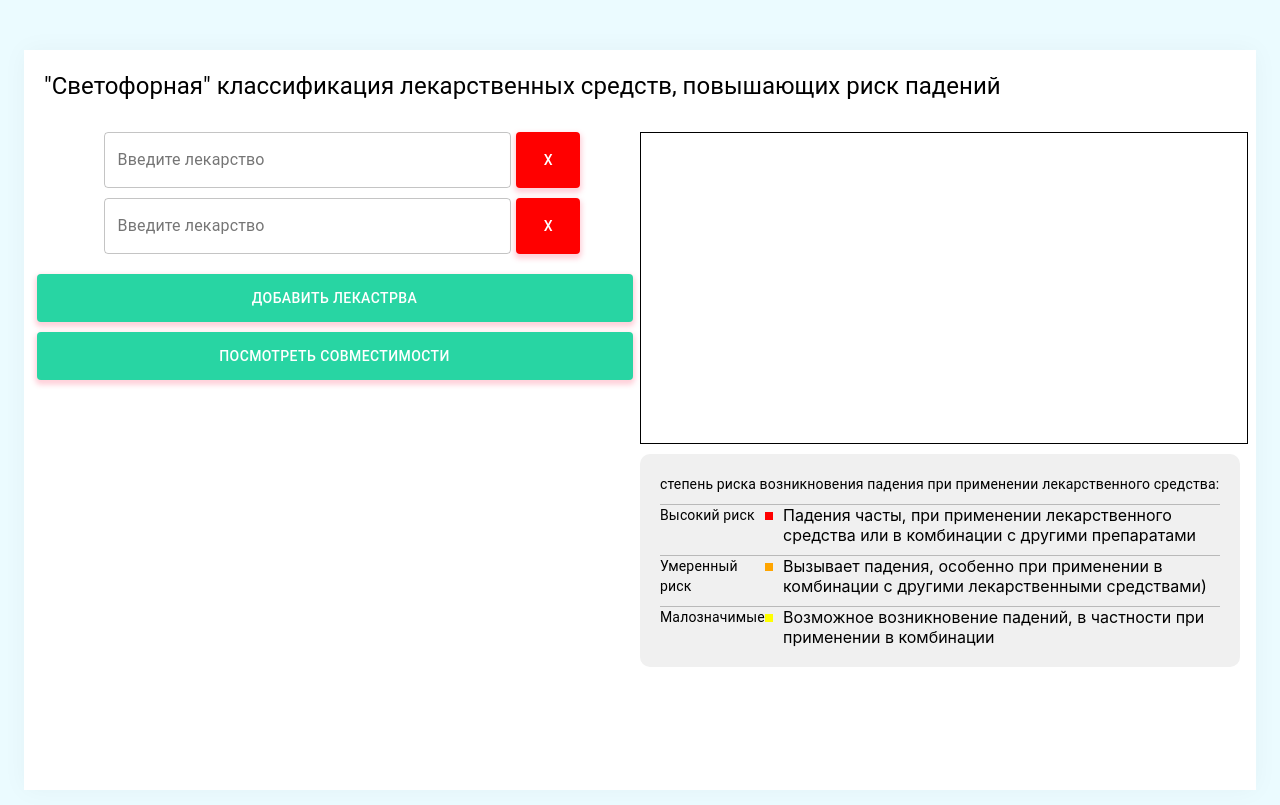
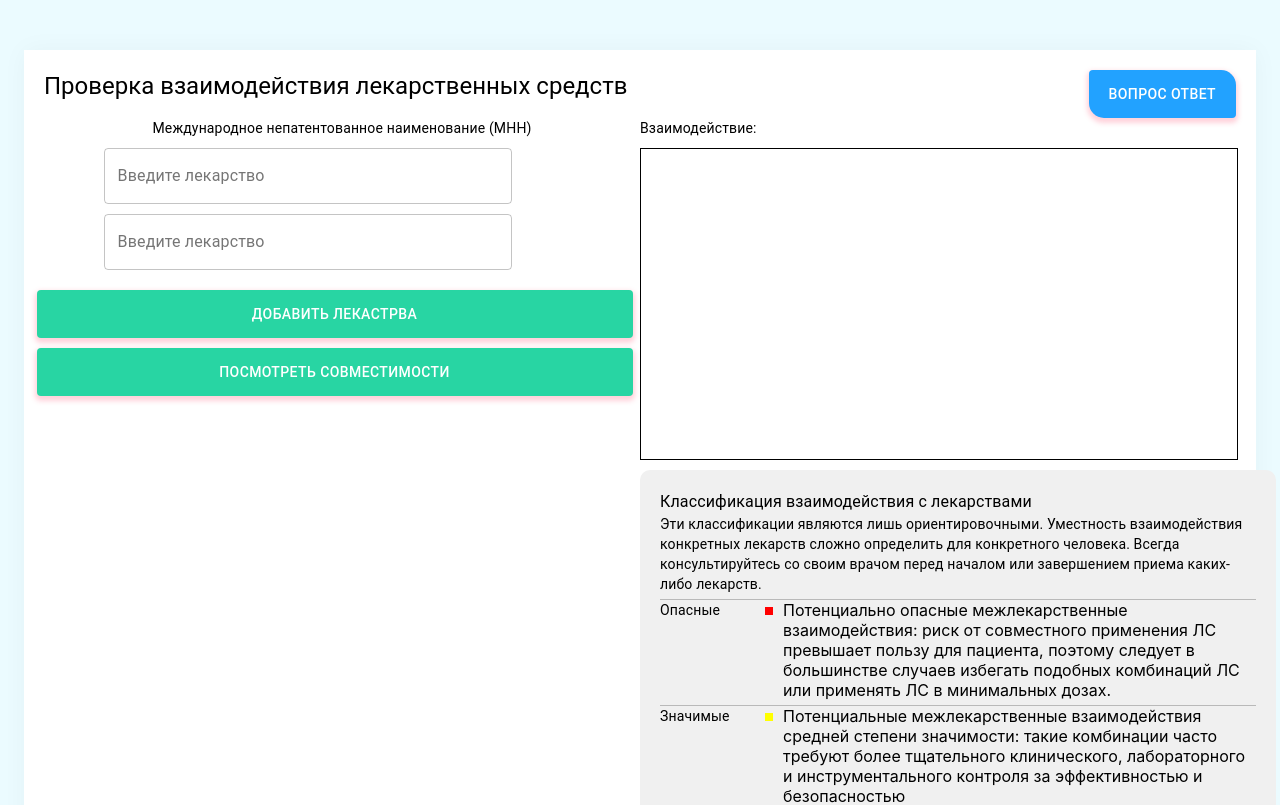
Before and after one commit to syemc/interation_ddi_react, a React (Create React App) app: page / in a window 1280 px wide. Shown: the top 805 px of the page. Built offline with nearby package versions, Linux system fonts and the light colour scheme.

Commit message:
change url and

```diff
--- a/src/App.js
+++ b/src/App.js
@@ -1,12 +1,12 @@
-import React, { useReducer, useState, useEffect } from 'react';
-import { Box, TextField, Typography, Container, Grid, Button, TextareaAutosize, colors } from "@material-ui/core";
+import React, { useState } from 'react';
+import { Box, TextField, Typography, Container, Grid, Button } from "@material-ui/core";
 import { makeStyles } from '@material-ui/core/styles';
 import { useHistory } from "react-router-dom";
 import Autocomplete from '@material-ui/lab/Autocomplete';
 import axios from 'axios'
 
+import ButtonCustom from './component/ButtonCustom'
 import SimpleModal from './component/SimpleModal'
-import ButtonCustom from './component/ButtonCustom'
 
 const useClasses = makeStyles(theme => ({
   content: {
@@ -111,8 +111,7 @@ const useClasses = makeStyles(theme => ({
   interactionBox: {
     display: 'flex',
     justifyContent: 'start',
-    alignItems: 'start',
-    marginTop: 20
+    alignItems: 'start'
   },
   TextAreaBox: {
     [theme.breakpoints.down('sm')]: {
@@ -128,7 +127,7 @@ const useClasses = makeStyles(theme => ({
     width: '100%',
     height: 300,
     border: '1px solid black',
-    padding: 5,
+    paddingTop: 10,
     flexDirection: 'column',
     overflow: 'auto',
 
@@ -137,20 +136,20 @@ const useClasses = makeStyles(theme => ({
     padding: 20,
     borderRadius: 10,
     backgroundColor: '#f0f0f0',
-    width: '94%',
-    height: '100%',
+    width: '100%',
+    minHeight: 300,
     marginTop: 10
   },
   InfoBlock_Content: {
     display: 'flex',
     justifyContent: 'center',
     alignItems: 'start',
-    flexDirection: 'column',
+    flexDirection: 'column'
   },
   InfoBlock_Item: {
     display: 'flex',
     flexDirection: 'row',
-    marginTop: 10,
+    marginTop: 5,
     borderTop: '1px solid #b9b9b9',
     width: '100%',
     [theme.breakpoints.down('xs')]: {
@@ -170,18 +169,17 @@ const useClasses = makeStyles(theme => ({
   }
 }))
 
-const App = () => {
+const Interactions = () => {
   let history = useHistory();
   const classes = useClasses()
 
   let [idCounter, setIdCounter] = useState(1)
   const [effect, setEffect] = useState([])
-  const [mnn1, setMnn1] = useState('')
-  const [mnn2, setMnn2] = useState('')
-  const [color, setColor] = useState()
   const [showModal, setShowModal] = useState(false)
   const [AutoCompliteList, setAutoComplite] = useState([])
-  const spanCustom = document.createElement('span')
+
+  const urlGlobal = 'https://pocketmedic.online/'
+  const urlLocal = 'http://127.0.0.1:8000/'
 
   const [inputs, setInputs] = useState([
     {
@@ -243,58 +241,65 @@ const App = () => {
     })
     console.log(getParams)
     axios
-      .get(`https://pocketmedic.online/compare/drugs_mnn?` + getParams)
+      .get(`${urlLocal}compare/drugs_mnn?` + getParams)
       .then(response => {
         const compares = response.data
-        compares.map((compare) => {
-          if (compare.effect !== 'not effect') {
-            console.log(response.data)
-            setEffect(response.data)
-          } else {
-            setShowModal(true)
-          }
+        let status = compares.some((item) => {
+          return item.effect !== 'not effect'
         })
+        if (status) {
+          setEffect(response.data)
+        } else {
+          setShowModal(true)
+        }
       }).catch((error) => {
         console.log('error', error)
       })
   }
   const arrayInfoDrug = [
     {
-      label: 'Высокий риск',
-      value: 'Падения часты, при применении лекарственного средства или в комбинации с другими препаратами',
+      label: 'Опасные',
+      value: 'Потенциально опасные межлекарственные взаимодействия: риск от совместного применения ЛС превышает пользу для пациента, поэтому следует в большинстве случаев избегать подобных комбинаций ЛС или применять ЛС в минимальных дозах.',
       color: 'red'
     },
     {
-      label: 'Умеренный риск',
-      value: 'Вызывает падения, особенно при применении в комбинации с другими лекарственными средствами)',
-      color: 'orange'
+      label: 'Значимые ',
+      value: 'Потенциальные межлекарственные взаимодействия средней степени значимости: такие комбинации часто требуют более тщательного клинического, лабораторного и инструментального контроля за эффективностью и безопасностью',
+      color: 'yellow'
     },
     {
       label: 'Малозначимые ',
-      value: 'Возможное возникновение падений, в частности при применении в комбинации',
-      color: 'yellow'
+      value: 'Взаимодействия с минимальным клиническим значением. К этому уровню относятся взаимодействия, характеризующиеся минимальным риском развития неблагоприятных побочных реакций или неэффективности лечения.',
+      color: 'green'
+    },
+    {
+      label: 'Неизвестные',
+      value: 'Информация о взаимодействии недоступна.',
+      color: 'gray'
     },
   ]
   const searchAutoComplite = (inputs) => {
     console.log(inputs)
     axios
-      .get(`https://pocketmedic.online/compare/drugs_search?drug=` + inputs)
+      .get(`${urlLocal}compare/drugs_search?drug=` + inputs)
       .then(response => {
-        const compares = response.data.mnn_1
+        const compares = response.data
         setAutoComplite(Object.values(compares))
       }).catch(error => console.log('autoComplite error', error))
   }
   return (
-
     <div className={classes.container}>
       <Container>
         <Box className={classes.content}>
           <Box className={classes.titleBox}>
-            <Typography variant="h5">"Светофорная" классификация лекарственных средств, повышающих риск падений</Typography>
+            <Typography variant="h5">Проверка взаимодействия лекарственных средств</Typography>
+            <Box className={classes.buttonBox}>
+              <ButtonCustom text="Вопрос ответ" onClick={() => { history.push("/faq") }} />
+            </Box>
           </Box>
           <Grid container className={classes.interactionBox}>
             <Grid item lg={6} sm={12} md={6} xl={6} xs={12} className={classes.activePart}>
-              {/* <Typography variant="body2">Международное непатентованное наименование (МНН)</Typography> */}
+              <Typography variant="body2">Международное непатентованное наименование (МНН)</Typography>
               <Box className={classes.activePart__inputBox}>
                 {inputs.map((item, index) => (
                   <Box className={classes.activePart__inputBox_item} key={index}>
@@ -303,13 +308,14 @@ const App = () => {
                       freeSolo
                       options={AutoCompliteList}
                       className={classes.activePart__input}
-
                       onInputChange={(event, newInputValue) => handleAutoComplite(item.id, newInputValue)}
                       renderInput={(params) => (
                         <TextField  {...params} id="outlined-basic" label="Введите лекарство" variant="outlined" value={item.value} onChange={handleText(item.id)} />
                       )}
                     />
-                    <Button variant="contained" className={classes.activePart__cancelButton} onClick={() => { handleDelete(item.id) }}>x</Button>
+                    {item.close == false ? <Box style={{ width: 80, height: 56 }}></Box> :
+                      <Button variant="contained" className={classes.activePart__cancelButton} onClick={() => { handleDelete(item.id) }}>x</Button>
+                    }
                   </Box>
                 ))}
               </Box>
@@ -320,20 +326,19 @@ const App = () => {
             </Grid>
             <Grid item lg={6} sm={12} md={6} xl={6} xs={12} className={classes.TextAreaBox}>
               <Box style={{ display: 'flex', flexDirection: 'row', marginBottom: 10 }}>
-                {/* <Typography variant="body2">Взаимодействие:</Typography> */}
+                <Typography variant="body2">Взаимодействие:</Typography>
               </Box>
               <Box className={classes.interactionsContent}>
                 {/* <Box>{effect !== 'нету эффектов' ? mnn1 + ' и ' + mnn2 + ' взаимодействуют: ' : ''} {effect !== 'нету эффектов' ? colorBox() : ''}{effect}</Box> */}
-
                 {effect ? effect.map((item, index) => (
                   <div key={index}>
-                    <span style={{ fontWeight: 'bold' }}>{item.drug_1}</span> и <span style={{ fontWeight: 'bold' }}>{item.drug_2}</span> взаимодействуют: <span style={{ backgroundColor: `${item.effect !== 'not effect' ? Object.values(item.color) : 'grey'}`, width: 15, height: 20, margin: 5, border: '1px solid black', color: `${item.effect !== 'not effect' ? Object.values(item.color) : 'grey'}` }}>az</span> {Object.values(item.effect)}
+                    <span style={{ fontWeight: 'bold' }}>{item.drug_1}</span> и <span style={{ fontWeight: 'bold' }}>{item.drug_2}</span> взаимодействуют: <span style={{ backgroundColor: `${item.effect !== 'not effect' ? item.color : 'grey'}`, width: 15, height: 20, margin: 5, border: '1px solid black', color: `${item.effect !== 'not effect' ? item.color : 'grey'}` }}>__</span> {Object.values(item.effect)}
                   </div>
                 )) : 'нету эффектов'}
               </Box>
               <Box className={classes.InfoBlock}>
-                {/* <Typography variant="body1">Классификация взаимодействия с лекарствами</Typography> */}
-                <Typography variant="body2">степень риска возникновения падения при применении лекарственного средства:</Typography>
+                <Typography variant="body1">Классификация взаимодействия с лекарствами</Typography>
+                <Typography variant="body2">Эти классификации являются лишь ориентировочными. Уместность взаимодействия конкретных лекарств сложно определить для конкретного человека. Всегда консультируйтесь со своим врачом перед началом или завершением приема каких-либо лекарств. </Typography>
                 <Box className={classes.InfoBlock_Content}>
                   {arrayInfoDrug.map((item, index) => (
                     <Box className={classes.InfoBlock_Item} key={index}>
@@ -346,14 +351,12 @@ const App = () => {
             </Grid>
           </Grid>
         </Box>
-
       </Container>
       <Box style={{ margin: '0 auto' }}>
         <SimpleModal showModal={showModal} setShowModal={setShowModal} />
       </Box>
     </div>
-
   );
 };
 
-export default App
+export default Interactions
```
